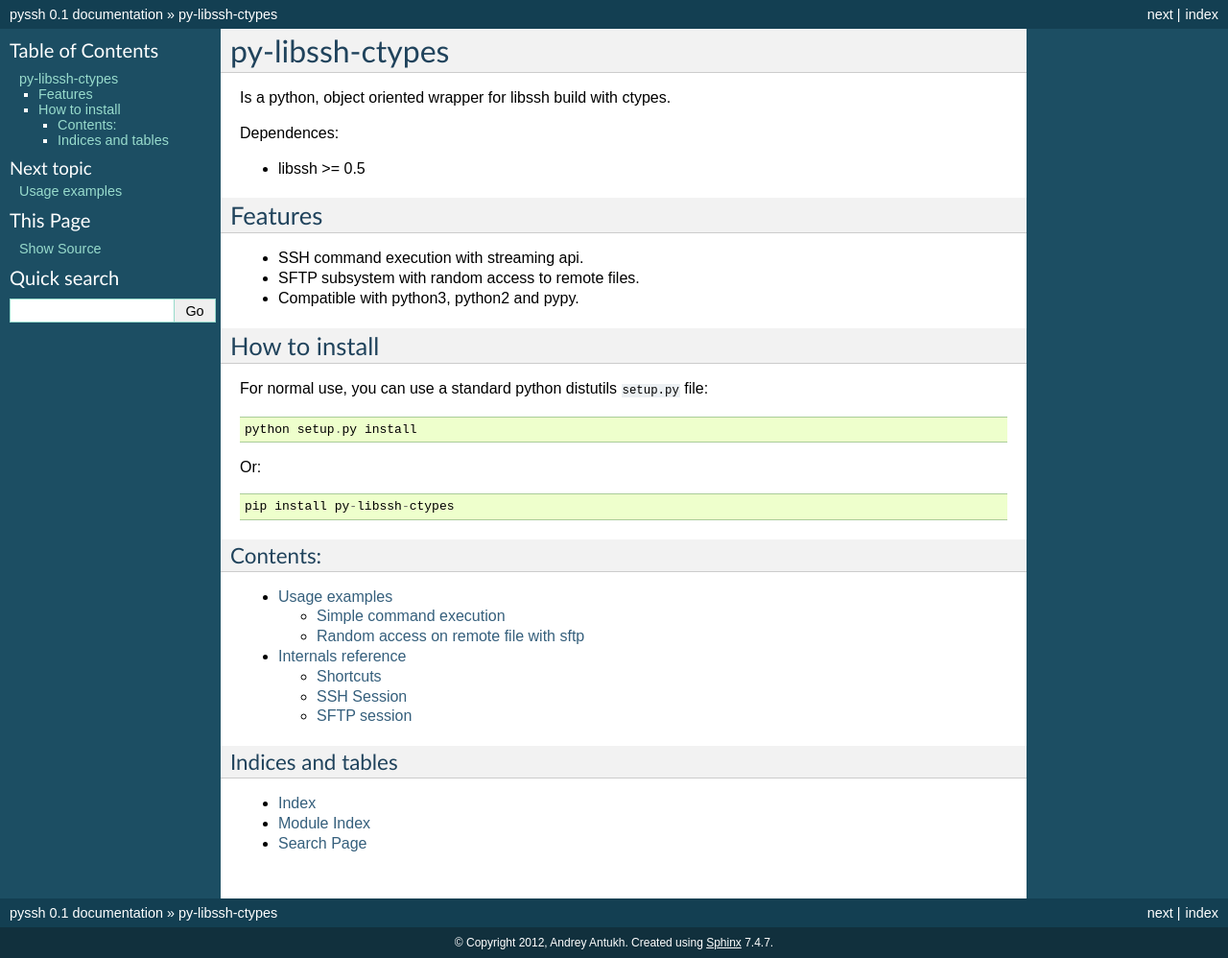
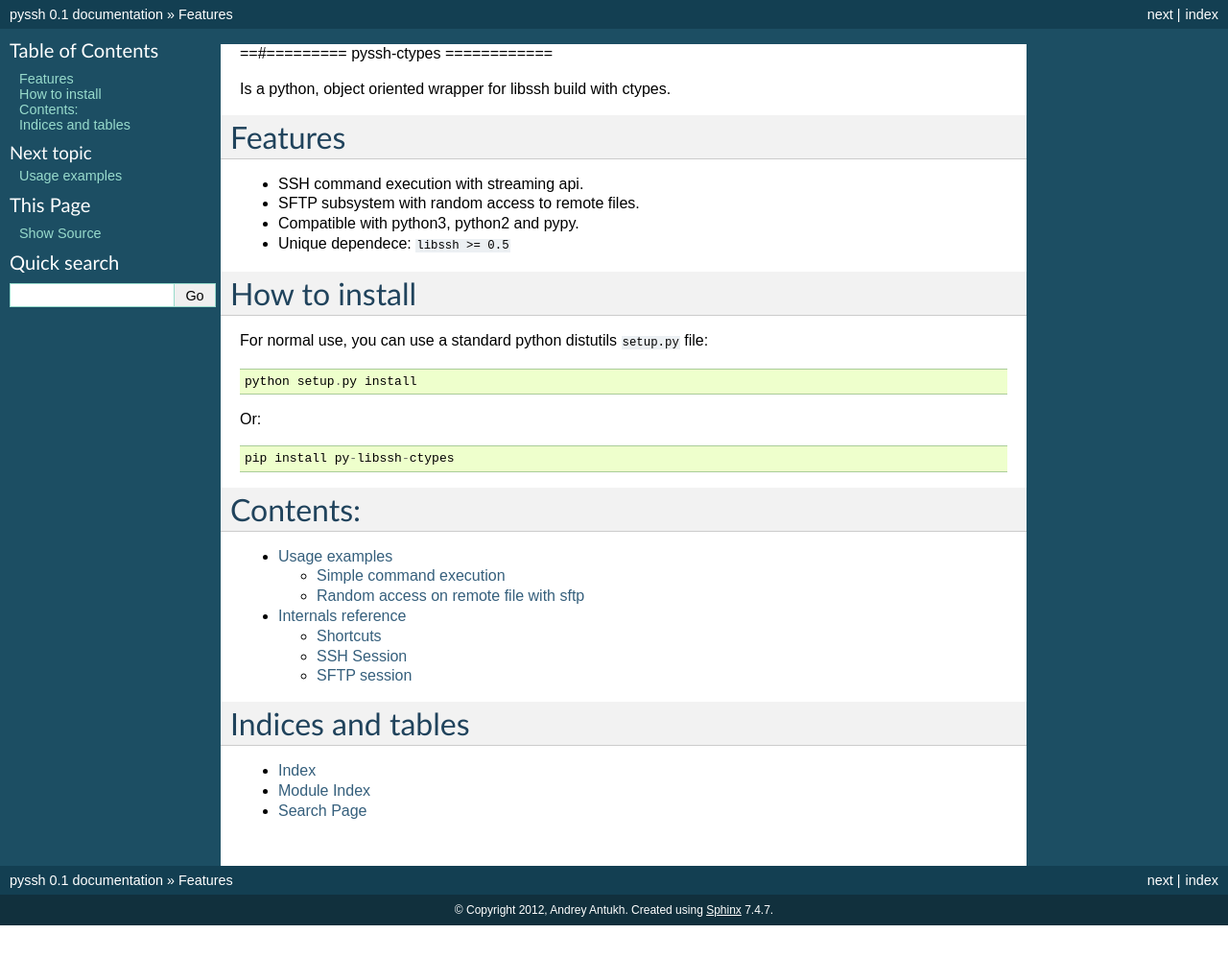
Before and after one commit to niwinz/pyssh-ctypes, a Sphinx documentation site: the page built from docs/source/index.rst, in a window 1280 px wide. Shown: the whole page at 96% size. Built offline with Sphinx 7.4.7, drawn with Linux system fonts in a browser that asks for light colours; after the commit the page ends 964 px from its top, so only the background shows below that.

Commit message:
Minor fixes on doc.

```diff
--- a/README.rst
+++ b/README.rst
@@ -1,6 +1,6 @@
-================
-py-libssh-ctypes
-================
+============
+pyssh-ctypes
+============
 
 Is a python, object oriented wrapper for libssh build with ctypes.
 
@@ -25,7 +25,7 @@ For normal use, you can use a standard python distutils ``setup.py`` file::
 
 Or::
 
-    pip install py-libssh-ctypes
+    pip install pyssh-ctypes
 
 
 Documentation
--- a/docs/source/index.rst
+++ b/docs/source/index.rst
@@ -3,26 +3,24 @@
    You can adapt this file completely to your liking, but it should at least
    contain the root `toctree` directive.
 
-================
-py-libssh-ctypes
-================
+==#=========
+pyssh-ctypes
+============
 
 Is a python, object oriented wrapper for libssh build with ctypes.
 
-Dependences:
-
-* libssh >= 0.5
 
 Features
---------
+========
 
 * SSH command execution with streaming api.
 * SFTP subsystem with random access to remote files.
 * Compatible with python3, python2 and pypy.
+* Unique dependece: ``libssh >= 0.5``
 
 
 How to install
---------------
+==============
 
 For normal use, you can use a standard python distutils ``setup.py`` file::
 
@@ -43,7 +41,6 @@ Contents:
    api
 
 
-
 Indices and tables
 ==================
 
```
